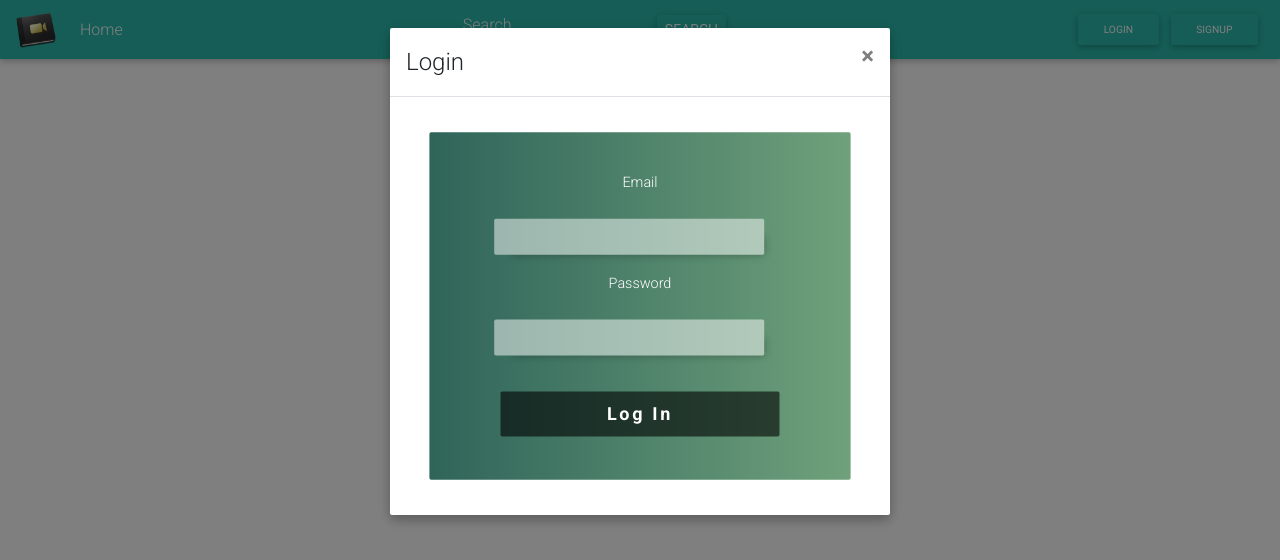
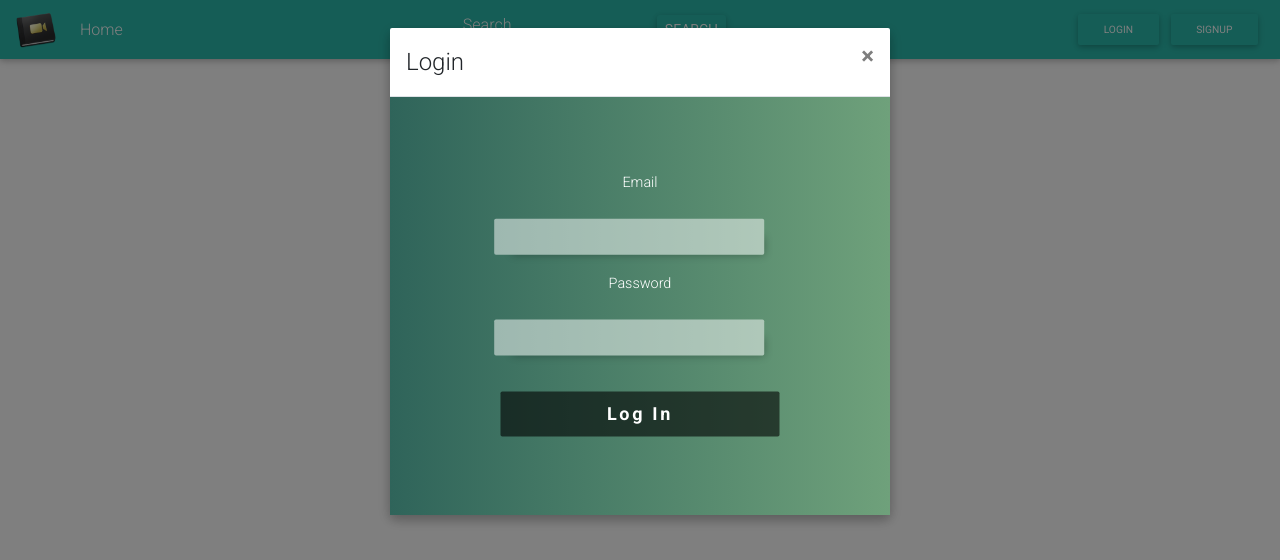
Before and after one commit to karandeepSJ/Movie-Book-Recommendation-System, a React (Create React App) app in the folder frontend/my-app/: page / in a window 1280 px wide. Both pictures are taken after a click on the button "LOGIN". Shown: the top 560 px of the page. Built offline with nearby package versions, Linux system fonts and the light colour scheme.

Commit message:
Fixed background of modals

```diff
--- a/frontend/my-app/src/components/LoginPage/LoginPage.js
+++ b/frontend/my-app/src/components/LoginPage/LoginPage.js
@@ -1,6 +1,6 @@
 import React from "react";
 import VerifyLogin from "./VerifyLogin";
-import "../../style.css"
+import "./style.css"
 
 export default class LoginPage extends React.Component {
 constructor(props) {
--- a/frontend/my-app/src/components/LoginPage/SignUp.js
+++ b/frontend/my-app/src/components/LoginPage/SignUp.js
@@ -1,5 +1,5 @@
 import React from "react";
-import "../../style.css"
+import "./style.css"
 
 export default class SignUp extends React.Component {
 constructor(props) {
--- a/frontend/my-app/src/components/LoginPage/VerifyLogin.js
+++ b/frontend/my-app/src/components/LoginPage/VerifyLogin.js
@@ -1,5 +1,5 @@
 import React from "react";
-import "../../style.css"
+import "./style.css"
 import axios from "axios";
 
 export default class VerifyLogin extends React.Component {
--- a/frontend/my-app/src/style.css
+++ b/frontend/my-app/src/components/LoginPage/style.css
@@ -33,23 +33,13 @@ hr {
   padding-top: 20px;
   color: white;
   padding-bottom: 0px;
-  background-color: rgba(47,100,90,.8);
-  background: -moz-linear-gradient(
-    left,
-    rgba(47,100,90,1) 0%,
-    rgba(111,161,123,1) 100%
-  );
-  background: -webkit-gradient(
+  /*background-color: rgba(47,100,90,.8);*/
+  /*background: -webkit-gradient(
     left top,
     right top,
     color-stop(0%, rgba(47,100,90,1)),
     color-stop(100%, rgba(111,161,123,1))
-  );
-  background: -webkit-linear-gradient(
-    left,
-    rgba(47,100,90,1) 0%,
-    rgba(111,161,123,1) 100%
-  );
+  *//*);*/
   /*height: 340px;
   width: 400px;
   -webkit-box-shadow: 10px 10px 15px -6px rgba(0,0,0,0.25);
--- a/frontend/my-app/src/components/NavbarPage.js
+++ b/frontend/my-app/src/components/NavbarPage.js
@@ -6,6 +6,10 @@ import LoginPage from "./LoginPage/LoginPage";
 import SignUp from "./LoginPage/SignUp"
 import { MDBContainer, MDBModal, MDBModalBody, MDBModalHeader, MDBModalFooter } from 'mdbreact';
 import { BrowserRouter as Router } from 'react-router-dom';
+
+const modalBG = {
+  background: "-webkit-linear-gradient(left,rgba(47,100,90,1) 0%,rgba(111,161,123,1) 100%)",
+}
 
 function LoginButton(props) {
   return (
@@ -162,15 +166,15 @@ render() {
             </MDBNavItem>
           </MDBNavbarNav>
            {button}
-          <MDBModal isOpen={this.state.modal} toggle={this.toggle} >
+          <MDBModal isOpen={this.state.modal} toggle={this.toggle}>
           <MDBModalHeader toggle={this.toggle}>Login</MDBModalHeader>
-          <MDBModalBody>
+          <MDBModalBody style={modalBG}>
             <LoginPage modalclose={this.toggle} changename={this.changename}/>
           </MDBModalBody>
           </MDBModal>
           <MDBModal isOpen={this.state.signupmodal} toggle={this.signuptoggle} >
-          <MDBModalHeader toggle={this.signuptoggle}>Login</MDBModalHeader>
-          <MDBModalBody>
+          <MDBModalHeader toggle={this.signuptoggle}>Register</MDBModalHeader>
+          <MDBModalBody style={modalBG}>
             <SignUp modalclose={this.signuptoggle} changename={this.changename}/>
           </MDBModalBody>
           </MDBModal>
```
